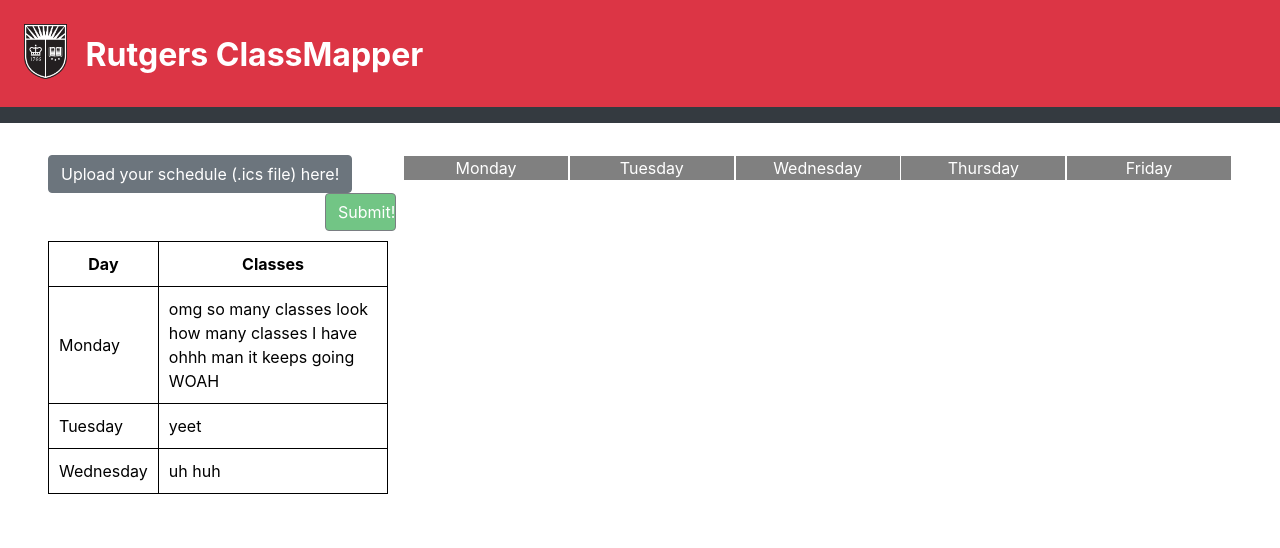
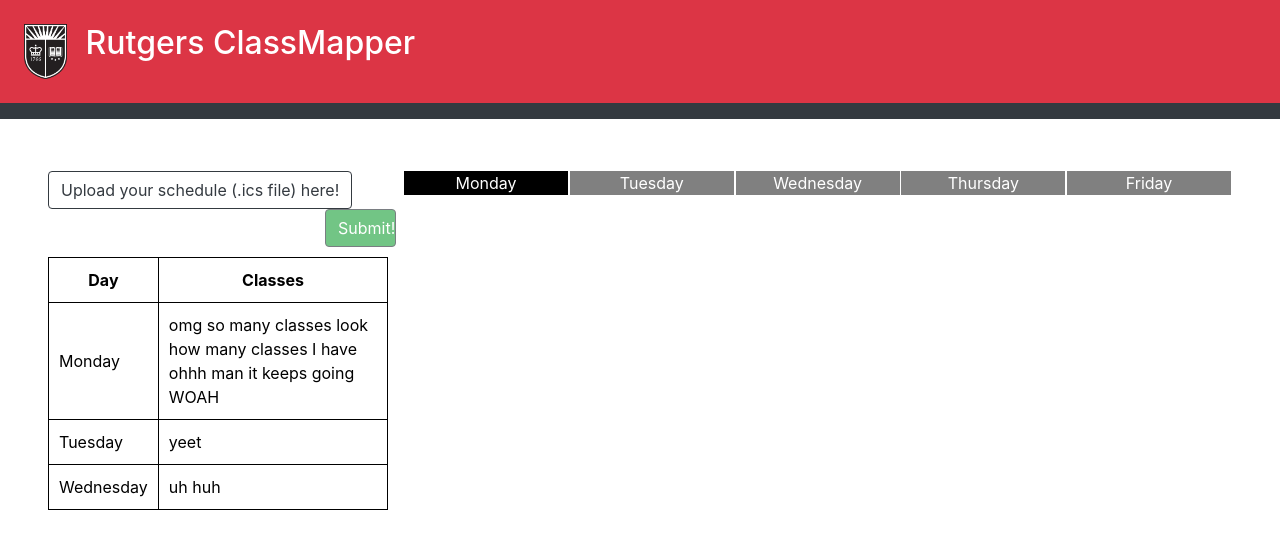
Before and after one commit to JackLowry/classMapper, a website: page index.html in a window 1280 px wide. Drawn offline with nearby package versions, Linux system fonts and the light colour scheme; some packages are replaced by stand-ins of ours; no server answers.

Commit message:
fixed tabs

```diff
--- a/index.html
+++ b/index.html
@@ -43,13 +43,13 @@
       <img src=ruShield2.png style='height: 100%; width: 100%; object-fit: contain;'/>
     </center>
   </div>
-  <h2 style="margin-left: 5%; margin-top: 1%" class="font-weight-bold">
+  <h2 style="margin-left: 5%">
     Rutgers ClassMapper
   </h2>
 </div>   <!-- Top div. -->
 <div class="p-0 mb-0 bg-dark"></div>                                                                  <!-- stylistic stuff -->
 <div class="p-2 mb-1 bg-dark"></div>                                                                  <!-- stylistic stuff -->
-<div class="p-5 mb-2 text-white" style="height: 100%; margin-top: -20px;">                                     <!-- File input Div -->
+<div class="p-5 mb-2 text-white" style="height: 100%;">                                     <!-- File input Div -->
   <body scroll="no" style="overflow:hidden;">     <!-- disable scrolling -->
     <!--
     <center>
@@ -65,7 +65,7 @@
       <div id = "uploadButtonDiv" style="width: 22%; padding-left: 0px" >                                    <!-- Upload button floated left -->
         <center>
           <div class='new_Btn' style="float:left; width: 100% float: left;">
-            <button class = "btn btn-secondary" type ="button">Upload your schedule (.ics file) here!</button>
+            <button class = "btn btn-outline-dark" type ="button">Upload your schedule (.ics file) here!</button>
           </div>
           <input class="btn btn-primary" type='file' id='chatFileOpen' name='ics file' accept='.ics' style="display:none"> <!-- FILE INPUT -->
         </center>
@@ -183,7 +183,7 @@ function gray(){
   // Do stuff
 }
 }
-
+mon();
 function mon(){
   gray();
   document.getElementById('mon').style.backgroundColor='black';
@@ -234,8 +234,7 @@ function upload(){
 }
 
 socket.on("polyline",function(data){
-  var line = [];
-
+  initMap();
   let line1 = new google.maps.Polyline({
     path: data.line,
     strokeColor: '#FF0000',
@@ -263,6 +262,7 @@ socket.on("polyline",function(data){
   }
 
   line1.setMap(map);
+  //map.addOverlay(line1);
   //map.addPolyline(line1);
 });
 
--- a/server.js
+++ b/server.js
@@ -70,6 +70,9 @@ client.on('connection', function(socket){
             socket.emit("polyline",{line:points, destinations:destinations});
             }
 
+            //getting text of schedule for the table
+
+
            })
         });
 
```
Also changed, not shown: 18 other files.
